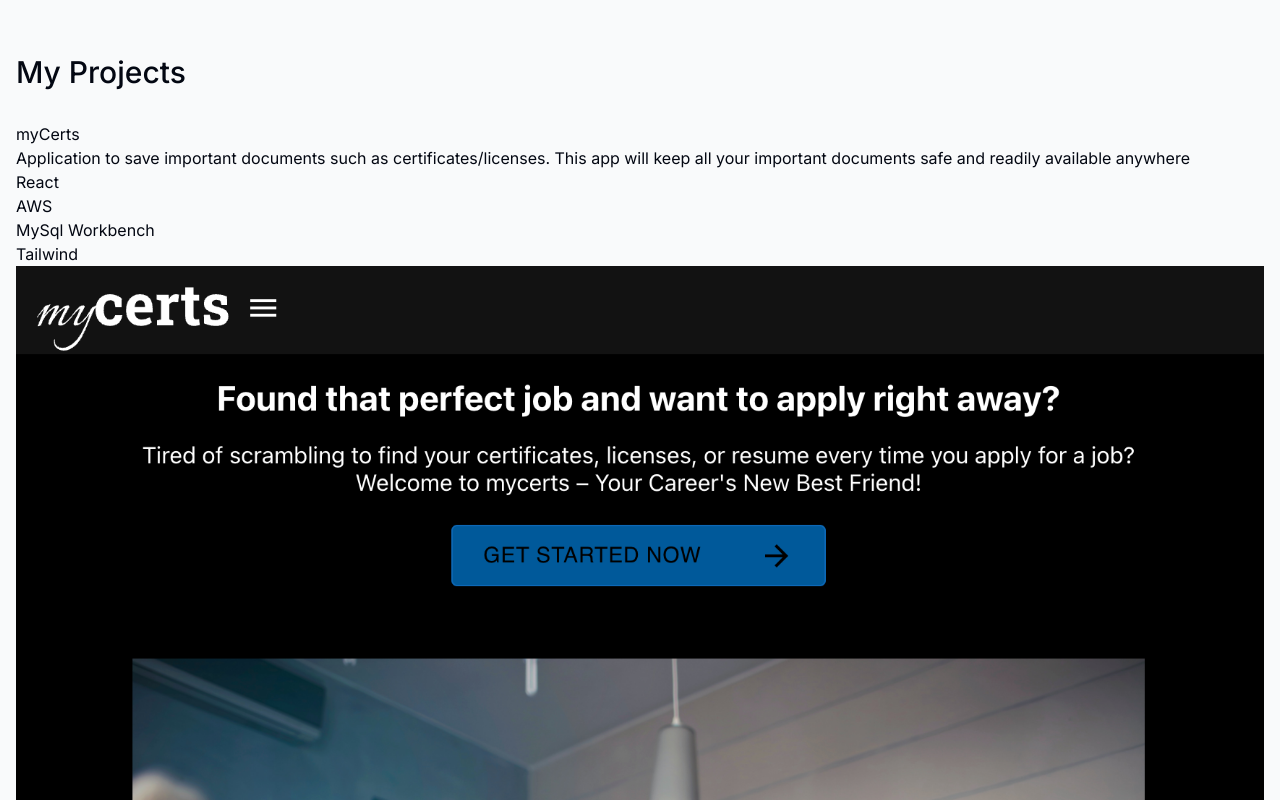
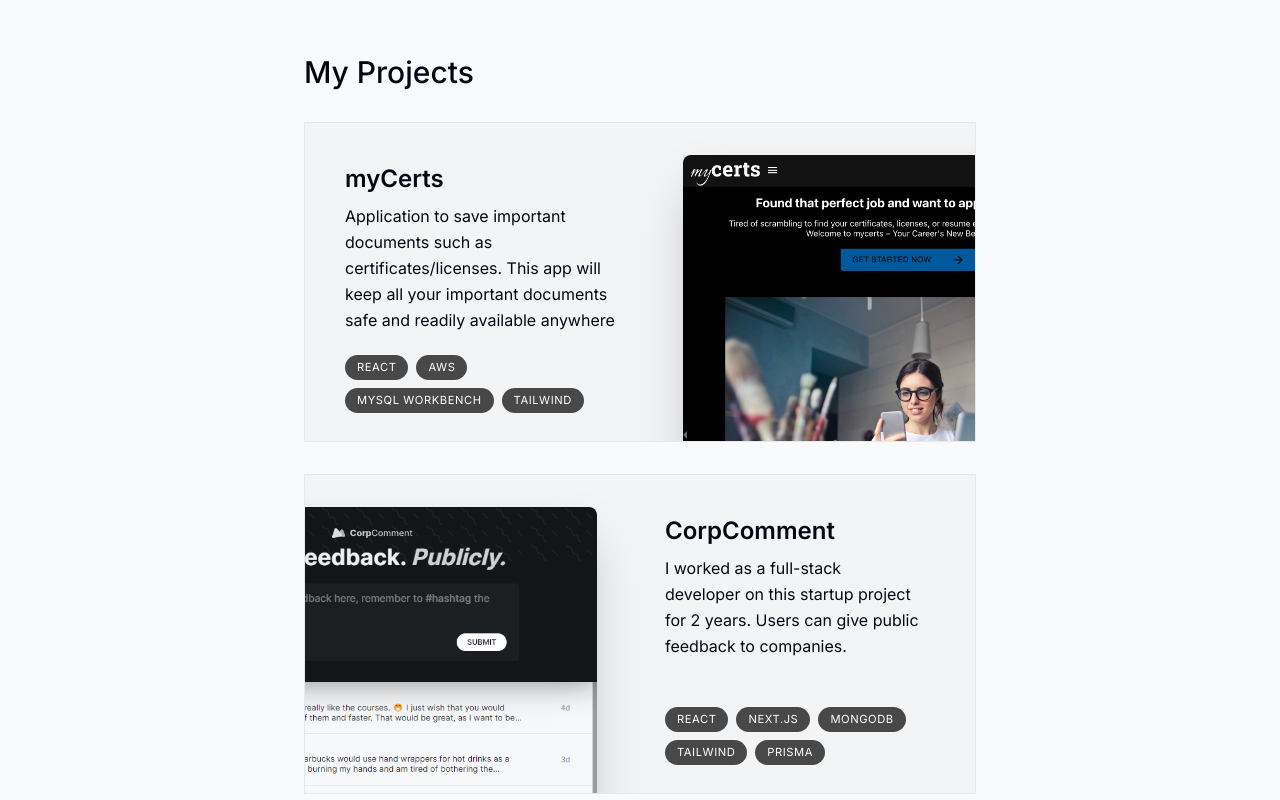
Before and after one commit to ruben-arcos/rubenarcos, a Next.js app: page / in a window 1280 px wide. Shown: the part 1200-2000 px from the top of the page. Built offline with nearby package versions, Linux system fonts and the light colour scheme.

Commit message:
styled the projects section. content is inside a box together with the images.

```diff
--- a/components/Projects.tsx
+++ b/components/Projects.tsx
@@ -23,16 +23,28 @@
 
 function Project({ title, description, tags, imageUrl }: ProjectProps) {
   return (
-    <section>
-      <h3>{title}</h3>
-      <p>{description}</p>
-      <ul>
-        {tags.map((tag, index) => (
-          <li key={index}>{tag}</li>
-        ))}
-      </ul>
+    <section className="group bg-gray-100 max-w-[42rem] border border-black/5 overflow-hidden sm:pr-8 relative sm:h-[20rem] mb-3 sm:mb-8 last:mb-0 even:pl-8">
+      <div className="pt-4 pb-7 px-5 sm:pl-10 sm:pr-2 sm:pt-10 sm:max-w-[50%] flex flex-col h-full group-even:ml-[18rem]">
+        <h3 className="text-2xl font-semibold">{title}</h3>
+        <p className="mt-2 leading-relaxed text-gray700">{description}</p>
+        <ul className="flex flex-wrap mt-4 gap-2 sm:mt-auto">
+          {tags.map((tag, index) => (
+            <li
+              className="bg-black/[0.7] px-3 py-1 text-[0.7rem] uppercase tracking-wider text-white rounded-full"
+              key={index}
+            >
+              {tag}
+            </li>
+          ))}
+        </ul>
+      </div>
 
-      < Image src={imageUrl} alt='Project I worked on' quality={95} />
+      <Image
+        src={imageUrl}
+        alt="Project I worked on"
+        quality={95}
+        className="absolute top-8 -right-40 w-[28.25rem] rounded-t-lg shadow-2xl group-even:right-[initial] group-even:-left-40"
+      />
     </section>
   );
 }
```
